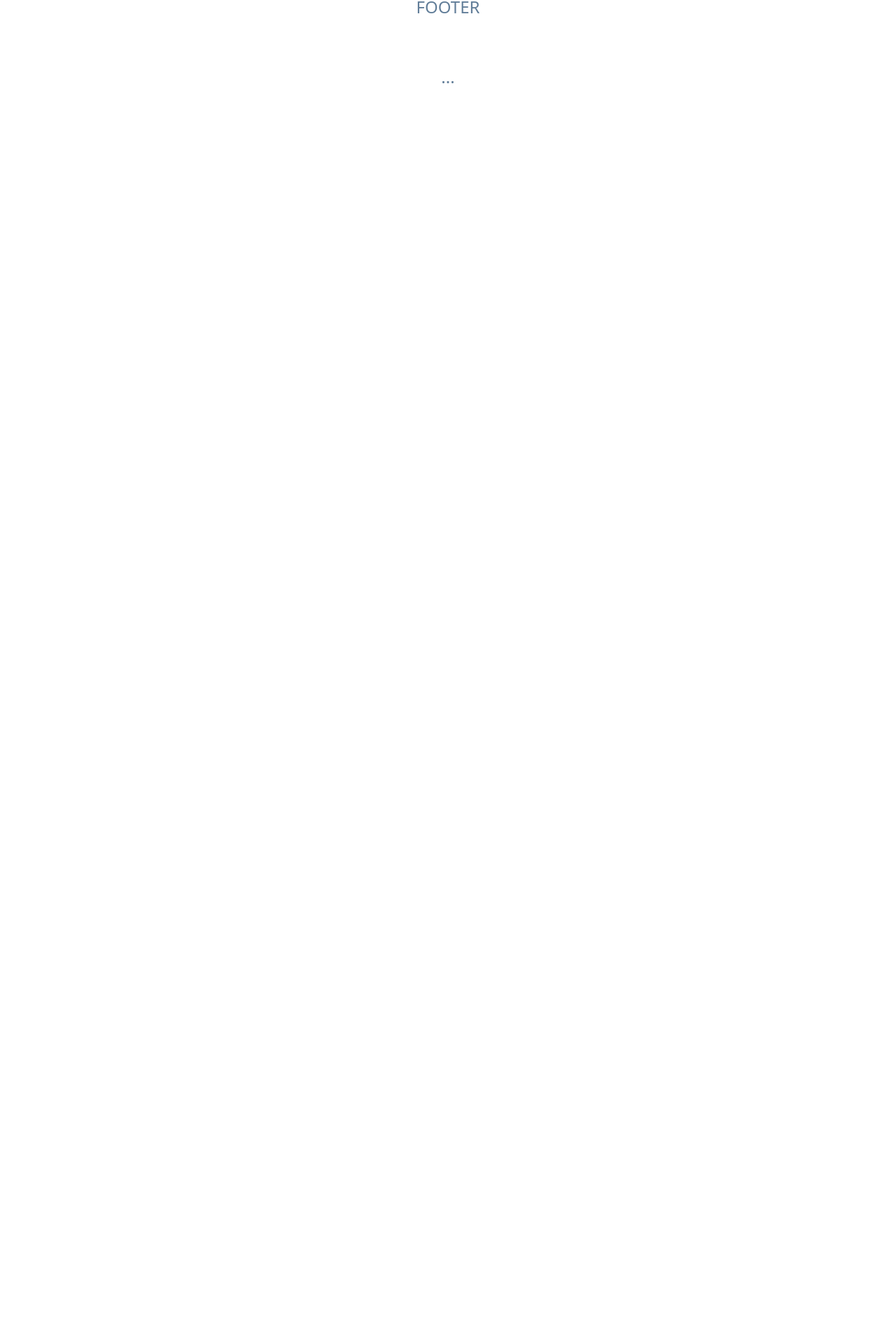
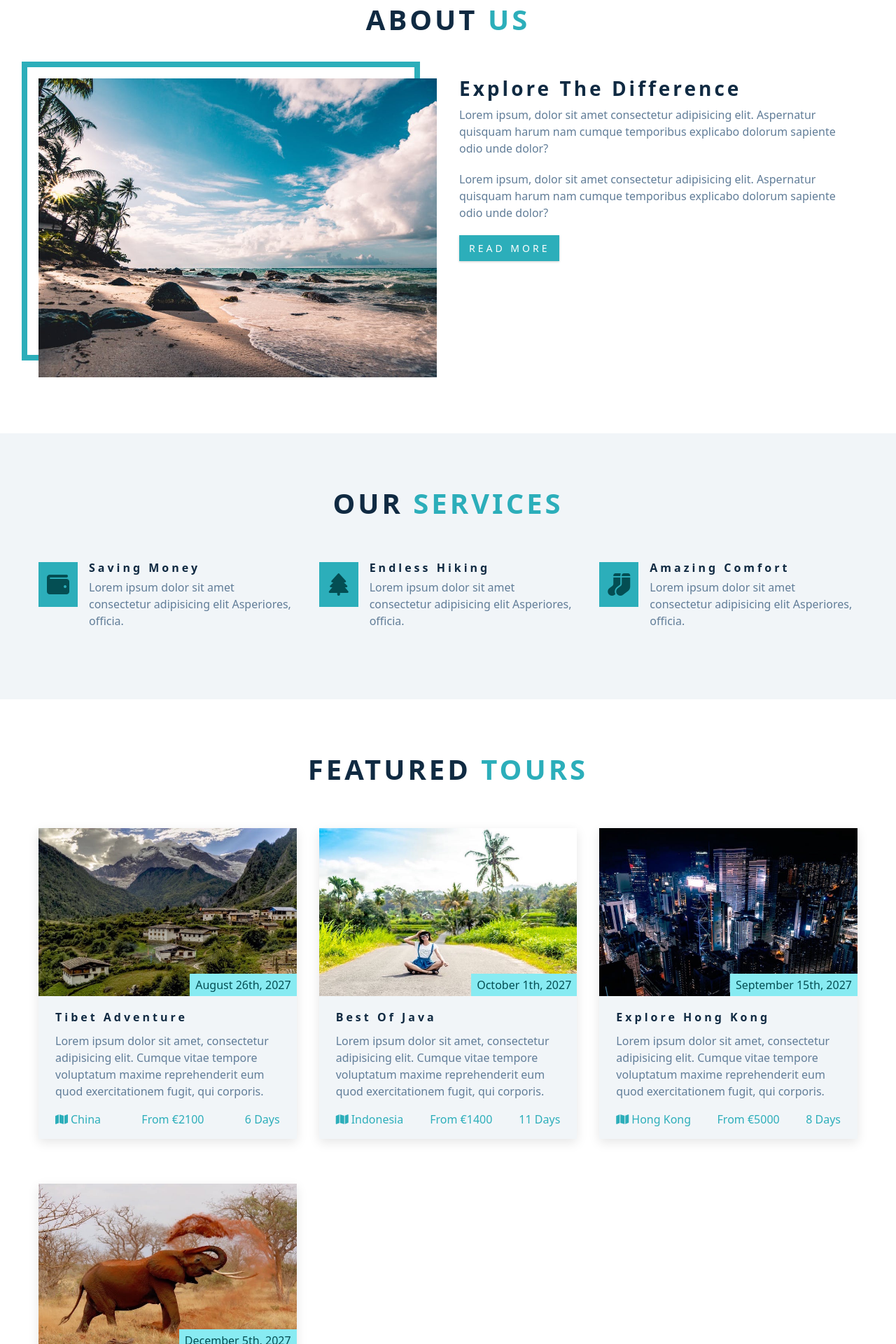
Before and after one commit to NikaDeg/be-pair-prog1-, a React (Vite) app in the folder week3-fe-pair-programming/: page / in a window 1280 px wide. Shown: the part 872-2792 px from the top of the page at 70% size. Before the commit the page ends 1064 px from the top, so only its background shows below. Built offline with nearby package versions, Linux system fonts and the light colour scheme.

Commit message:
Update hero, about, services, tours, footer sections

```diff
--- a/week3-fe-pair-programming/src/components/About.jsx
+++ b/week3-fe-pair-programming/src/components/About.jsx
@@ -1,8 +1,40 @@
+import about from "../assets/images/about.jpeg";
 const About = () => {
   return (
     <div>
-      <p className="section-dummy">About</p>
-      <p className="section-dummy">...</p>
+     <section className="section" id="about">
+        <div className="section-title">
+          <h2>
+            about <span>us</span>
+          </h2>
+        </div>
+        <div className="section-center about-center">
+          <div className="about-img">
+            <img
+              src={about}
+              className="about-photo"
+              alt="awesome beach"
+            />
+          </div>
+          <article className="about-info">
+            <h3>explore the difference</h3>
+            <p>
+              Lorem ipsum, dolor sit amet consectetur adipisicing elit. Aspernatur
+              quisquam harum nam cumque temporibus explicabo dolorum sapiente odio
+              unde dolor?
+            </p>
+            <p>
+              Lorem ipsum, dolor sit amet consectetur adipisicing elit. Aspernatur
+              quisquam harum nam cumque temporibus explicabo dolorum sapiente odio
+              unde dolor?
+            </p>
+            <a href="#" className="btn">
+              read more
+            </a>
+          </article>
+        </div>
+      </section>
+
     </div>
   );
 };
--- a/week3-fe-pair-programming/src/components/Footer.jsx
+++ b/week3-fe-pair-programming/src/components/Footer.jsx
@@ -1,8 +1,66 @@
 function Footer() {
   return (
     <div>
-      <p className="section-dummy">Footer</p>
-      <p className="section-dummy">...</p>
+         <footer className="section footer">
+            <ul className="footer-links" id="nav-links">
+              <li>
+                <a href="#home" className="footer-link">
+                  home
+                </a>
+              </li>
+              <li>
+                <a href="#about" className="footer-link">
+                  about
+                </a>
+              </li>
+              <li>
+                <a href="#services" className="footer-link">
+                  services
+                </a>
+              </li>
+              <li>
+                <a href="#tours" className="footer-link">
+                  tours
+                </a>
+              </li>
+            </ul>
+            <ul className="footer-icons">
+              <li>
+                <a
+                  href="https://www.facebook.com"
+                  target="_blank"
+                  rel="noreferrer"
+                  className="footer-icon"
+                >
+                  <i className="fab fa-facebook" />
+                </a>
+              </li>
+              <li>
+                <a
+                  href="https://www.twitter.com"
+                  target="_blank"
+                  rel="noreferrer"
+                  className="footer-icon"
+                >
+                  <i className="fab fa-twitter" />
+                </a>
+              </li>
+              <li>
+                <a
+                  href="https://www.squarespace.com/"
+                  target="_blank"
+                  rel="noreferrer"
+                  className="footer-icon"
+                >
+                  <i className="fab fa-squarespace" />
+                </a>
+              </li>
+            </ul>
+            <p className="copyright">
+              copyright © travel tours company <span id="date" />. all rights reserved
+            </p>
+          </footer>
+
     </div>
   );
 }
--- a/week3-fe-pair-programming/src/components/Hero.jsx
+++ b/week3-fe-pair-programming/src/components/Hero.jsx
@@ -1,8 +1,18 @@
 function Hero() {
   return (
     <div>
-      <p className="section-dummy">Hero</p>
-      <p className="section-dummy">...</p>
+      <section className="hero" id="home">
+        <div className="hero-banner">
+          <h1>backroads app</h1>
+          <p>
+            Lorem ipsum dolor sit amet consectetur adipisicing elit. Vitae explicabo
+            debitis est autem dicta.
+          </p>
+          <a href="#tours" className="btn hero-btn">
+            explore tours
+          </a>
+        </div>
+      </section>
     </div>
   );
 }
--- a/week3-fe-pair-programming/src/components/Services.jsx
+++ b/week3-fe-pair-programming/src/components/Services.jsx
@@ -1,8 +1,52 @@
 function Services() {
   return (
     <div>
-      <p className="section-dummy">Services</p>
-      <p className="section-dummy">...</p>
+     <section className="section services" id="services">
+        <div className="section-title">
+          <h2>
+            our <span>services</span>
+          </h2>
+        </div>
+        <div className="section-center services-center">
+          <article className="service">
+            <span className="service-icon">
+              <i className="fas fa-wallet fa-fw" />
+            </span>
+            <div className="service-info">
+              <h4 className="service-title">saving money</h4>
+              <p className="service-text">
+                Lorem ipsum dolor sit amet consectetur adipisicing elit Asperiores,
+                officia.
+              </p>
+            </div>
+          </article>
+          <article className="service">
+            <span className="service-icon">
+              <i className="fas fa-tree fa-fw" />
+            </span>
+            <div className="service-info">
+              <h4 className="service-title">endless hiking</h4>
+              <p className="service-text">
+                Lorem ipsum dolor sit amet consectetur adipisicing elit Asperiores,
+                officia.
+              </p>
+            </div>
+          </article>
+          <article className="service">
+            <span className="service-icon">
+              <i className="fas fa-socks fa-fw" />
+            </span>
+            <div className="service-info">
+              <h4 className="service-title">amazing comfort</h4>
+              <p className="service-text">
+                Lorem ipsum dolor sit amet consectetur adipisicing elit Asperiores,
+                officia.
+              </p>
+            </div>
+          </article>
+        </div>
+      </section>
+
     </div>
   );
 }
--- a/week3-fe-pair-programming/src/components/Tours.jsx
+++ b/week3-fe-pair-programming/src/components/Tours.jsx
@@ -1,8 +1,138 @@
+import tour1 from "../assets/images/tour-1.jpeg";
+import tour2 from "../assets/images/tour-2.jpeg";
+import tour3 from "../assets/images/tour-3.jpeg";
+import tour4 from "../assets/images/tour-4.jpeg";
+
+
 function Tours() {
   return (
     <div>
-      <p className="section-dummy">Tours</p>
-      <p className="section-dummy">...</p>
+      <section className="section" id="tours">
+        <div className="section-title">
+          <h2>
+            featured <span>tours</span>
+          </h2>
+        </div>
+        <div className="section-center featured-center">
+          <article className="tour-card">
+            <div className="tour-img-container">
+              <img
+                src={tour1}
+                className="tour-img"
+                alt="Tibet Adventure"
+              />
+              <p className="tour-date">august 26th, 2027</p>
+            </div>
+            <div className="tour-info">
+              <div className="tour-title">
+                <h4>Tibet Adventure</h4>
+              </div>
+              <p>
+                Lorem ipsum dolor sit amet, consectetur adipisicing elit. Cumque vitae
+                tempore voluptatum maxime reprehenderit eum quod exercitationem fugit,
+                qui corporis.
+              </p>
+              <div className="tour-footer">
+                <p>
+                  <span>
+                    <i className="fas fa-map" />
+                  </span>
+                  china
+                </p>
+                <p>from €2100</p>
+                <p>6 days</p>
+              </div>
+            </div>
+          </article>
+          <article className="tour-card">
+            <div className="tour-img-container">
+              <img src={tour2} className="tour-img" alt="best of java" />
+              <p className="tour-date">october 1th, 2027</p>
+            </div>
+            <div className="tour-info">
+              <div className="tour-title">
+                <h4>best of java</h4>
+              </div>
+              <p>
+                Lorem ipsum dolor sit amet, consectetur adipisicing elit. Cumque vitae
+                tempore voluptatum maxime reprehenderit eum quod exercitationem fugit,
+                qui corporis.
+              </p>
+              <div className="tour-footer">
+                <p>
+                  <span>
+                    <i className="fas fa-map" />
+                  </span>
+                  indonesia
+                </p>
+                <p>from €1400</p>
+                <p>11 days</p>
+              </div>
+            </div>
+          </article>
+          <article className="tour-card">
+            <div className="tour-img-container">
+              <img
+                src={tour3}
+                className="tour-img"
+                alt="explore hong kong"
+              />
+              <p className="tour-date">september 15th, 2027</p>
+            </div>
+            <div className="tour-info">
+              <div className="tour-title">
+                <h4>explore hong kong</h4>
+              </div>
+              <p>
+                Lorem ipsum dolor sit amet, consectetur adipisicing elit. Cumque vitae
+                tempore voluptatum maxime reprehenderit eum quod exercitationem fugit,
+                qui corporis.
+              </p>
+              <div className="tour-footer">
+                <p>
+                  <span>
+                    <i className="fas fa-map" />
+                  </span>
+                  hong kong
+                </p>
+                <p>from €5000</p>
+                <p>8 days</p>
+              </div>
+            </div>
+          </article>
+          <article className="tour-card">
+            <div className="tour-img-container">
+              <img
+                src={tour4}
+                className="tour-img"
+                alt="kenya highlights"
+              />
+              <p className="tour-date">december 5th, 2027</p>
+            </div>
+            <div className="tour-info">
+              <div className="tour-title">
+                <h4>kenya highlights</h4>
+              </div>
+              <p>
+                Lorem ipsum dolor sit amet, consectetur adipisicing elit. Cumque vitae
+                tempore voluptatum maxime reprehenderit eum quod exercitationem fugit,
+                qui corporis.
+              </p>
+              <div className="tour-footer">
+                <p>
+                  <span>
+                    <i className="fas fa-map" />
+                  </span>
+                  kenya
+                </p>
+                <p>from €3300</p>
+                <p>20 days</p>
+              </div>
+            </div>
+          </article>
+        </div>
+      </section>
+
     </div>
   );
 }
```
